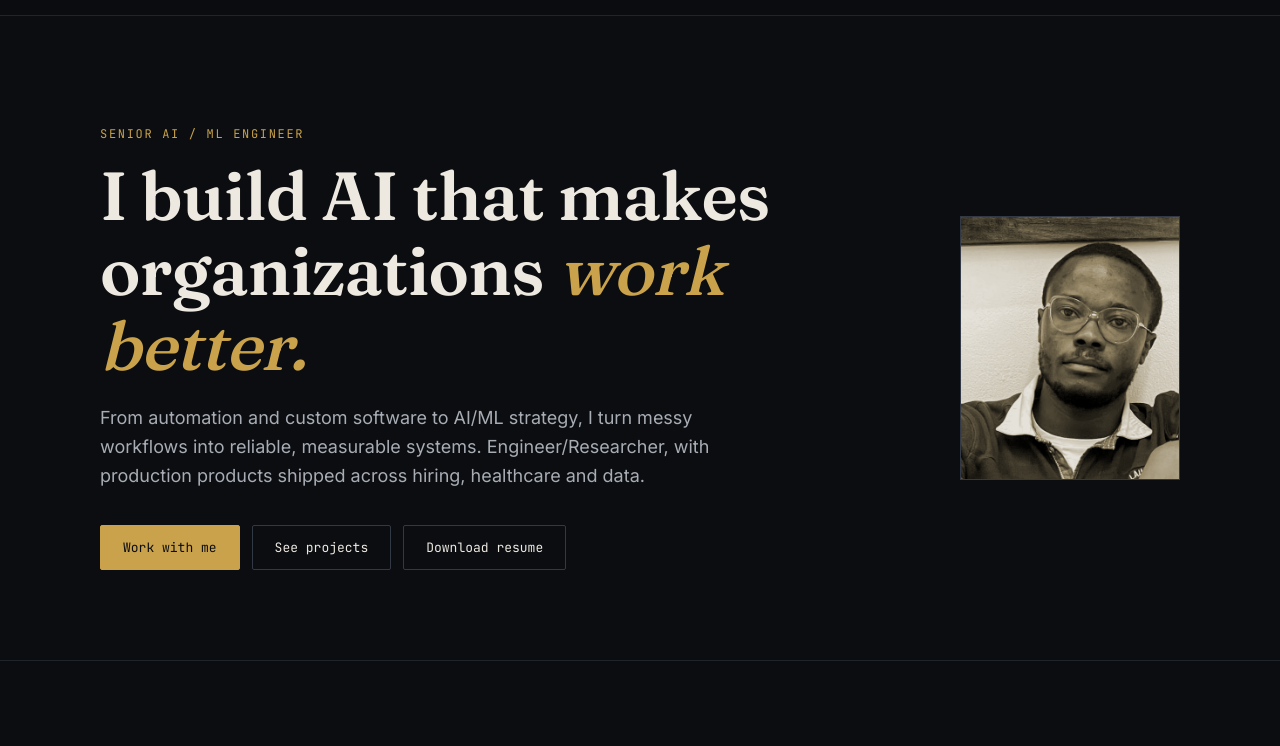
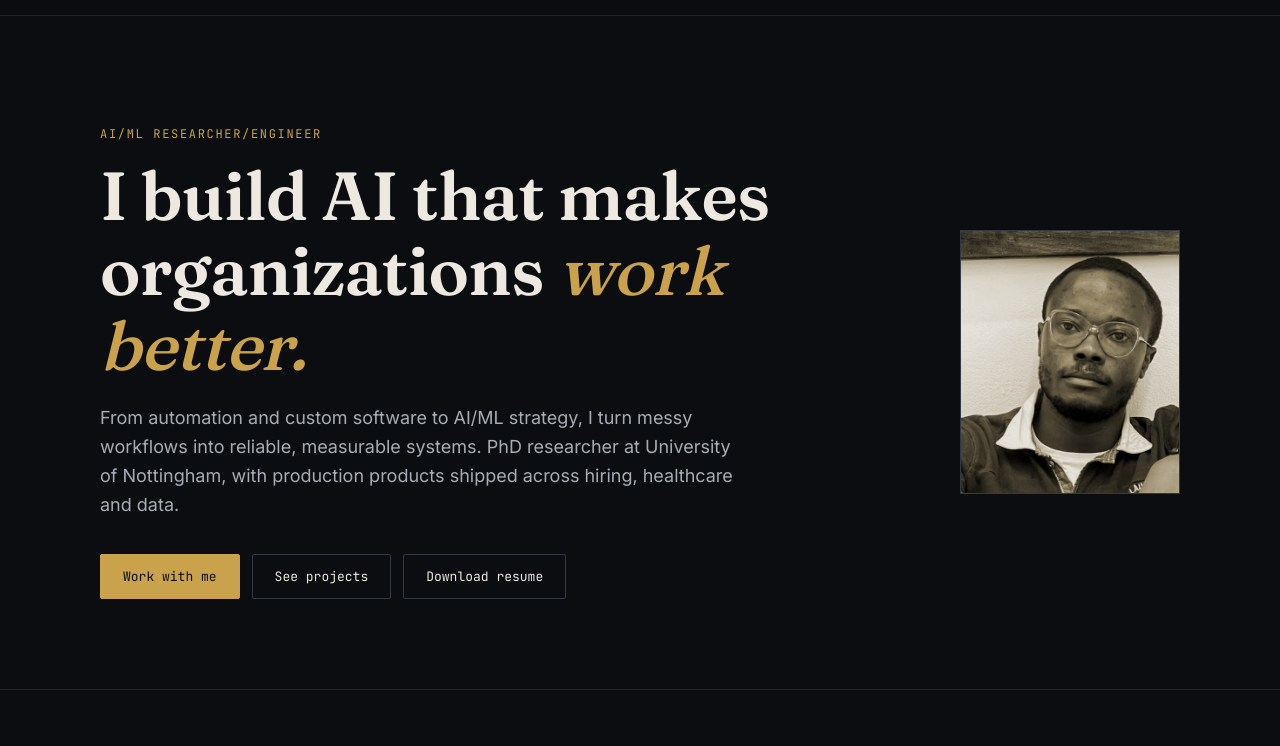
Before and after one commit to daunsid/portfolio, a plain HTML site: page index.html in a window 1280 px wide. Shown: the part 49-795 px from the top of the page. Drawn offline with Linux system fonts and the light colour scheme.

Commit message:
Update title and description to reflect current role as AI/ML Researcher/Engineer

```diff
--- a/index.html
+++ b/index.html
@@ -3,10 +3,10 @@
 <head>
 <meta charset="utf-8">
 <meta name="viewport" content="width=device-width, initial-scale=1">
-<title>Daniel Adeboye — Senior AI/ML Engineer</title>
+<title>Daniel Adeboye — AI/ML Researcher/Engineer</title>
 <link rel="icon" type="image/svg+xml" href="assets/logo-dark-bg.svg">
 <link rel="apple-touch-icon" href="assets/logo-dark-bg-512.png">
-<meta name="description" content="Senior AI/ML engineer building AI automation, custom software and workflow improvements for organizations.">
+<meta name="description" content="AI/ML researcher with focus in medical AI.">
 <link rel="preconnect" href="https://fonts.googleapis.com">
 <link rel="preconnect" href="https://fonts.gstatic.com" crossorigin>
 <link href="https://fonts.googleapis.com/css2?family=Fraunces:opsz,wght@9..144,500;9..144,600&family=Inter:wght@400;500&family=JetBrains+Mono:wght@400;500&display=swap" rel="stylesheet">
@@ -70,9 +70,9 @@ footer{padding:36px 0;border-top:1px solid var(--line);font:12px var(--m);color:
 
 <header class="wrap hero" id="top">
 <div>
-<div class="eyebrow">Senior AI / ML Engineer</div>
+<div class="eyebrow">AI/ML Researcher/Engineer</div>
 <h1>I build AI that makes organizations <em>work better.</em></h1>
-<p class="lead">From automation and custom software to AI/ML strategy, I turn messy workflows into reliable, measurable systems. Engineer/Researcher, with production products shipped across hiring, healthcare and data.</p>
+<p class="lead">From automation and custom software to AI/ML strategy, I turn messy workflows into reliable, measurable systems. PhD researcher at University of Nottingham, with production products shipped across hiring, healthcare and data.</p>
 <div class="btns"><a class="btn p" href="#contact">Work with me</a><a class="btn" href="#projects">See projects</a><a class="btn" href="resume.pdf">Download resume</a></div>
 </div>
 <img class="photo" src="photo-duotone.png" alt="Daniel Adeboye" onerror="this.style.display='none'">
@@ -141,6 +141,6 @@ footer{padding:36px 0;border-top:1px solid var(--line);font:12px var(--m);color:
 <div class="links"><a class="btn" href="https://github.com/daunsid" target="_blank" rel="noopener">GitHub ↗</a><a class="btn" href="https://www.linkedin.com/in/daniel-adeboye" target="_blank" rel="noopener">LinkedIn ↗</a></div>
 </div></section>
 
-<footer><div class="wrap">© 2026 Daniel Adeboye · Senior AI/ML Engineer</div></footer>
+<footer><div class="wrap">© 2026 Daniel Adeboye ·  AI/ML Researcher/Engineer</div></footer>
 </body>
 </html>
```
